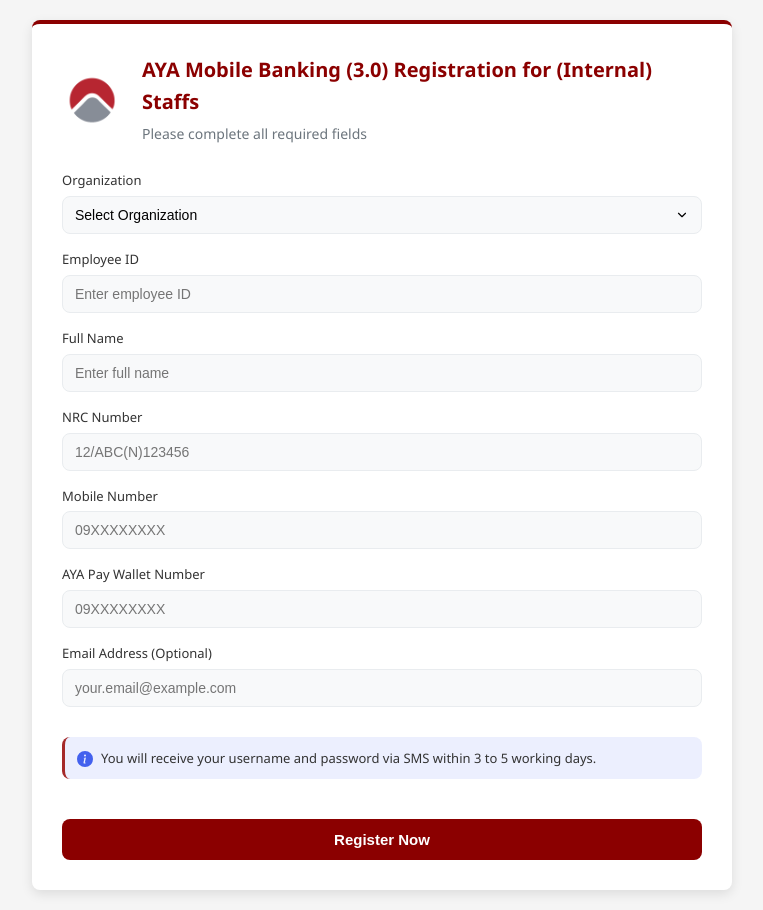
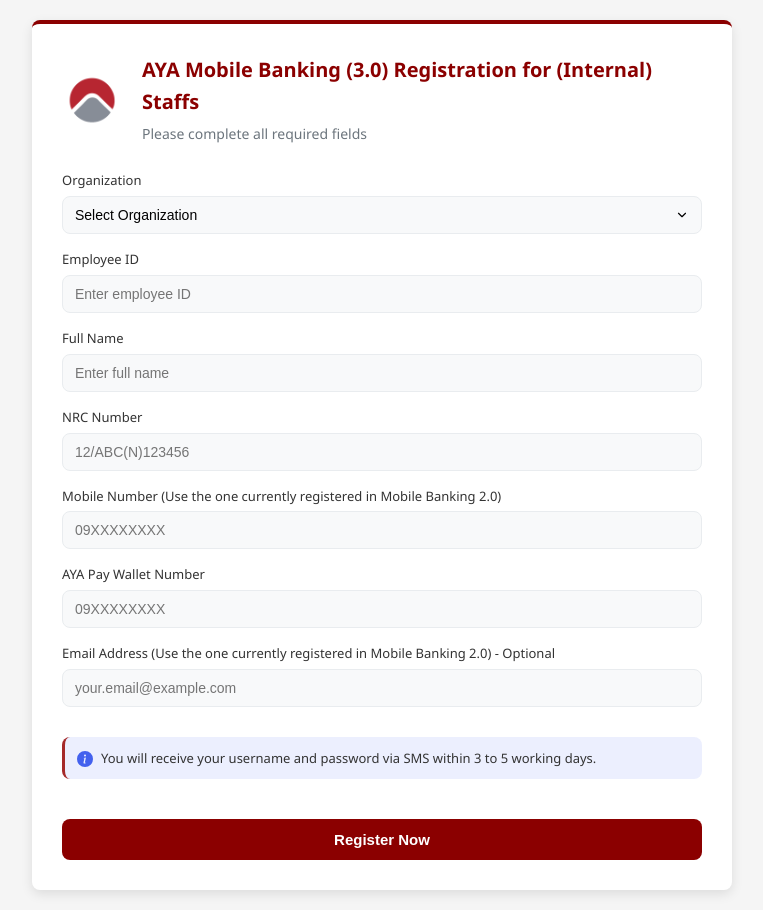
Before and after one commit to tayzar-ptzm/mobile-staff-registration, a React (Create React App) app: page / in a window 1280 px wide. Shown: the whole page, without its empty margins (258-1021 px from the left). Built offline with nearby package versions, Linux system fonts and the light colour scheme.

Commit message:
Updated 16

```diff
--- a/src/StaffRegistrationForm.js
+++ b/src/StaffRegistrationForm.js
@@ -273,7 +273,7 @@
           </div>
           {/* Mobile Number Field */}
           <div className={`modern-form-group ${errors.mobileNumber ? 'has-error' : ''}`}>
-            <label htmlFor="mobileNumber">Mobile Number</label>
+            <label htmlFor="mobileNumber">Mobile Number (Use the one currently registered in Mobile Banking 2.0)</label>
             <input
               type="tel"
               id="mobileNumber"
@@ -305,7 +305,7 @@
 
           {/* Email Field */}
           <div className={`modern-form-group ${errors.email ? 'has-error' : ''}`}>
-            <label htmlFor="email">Email Address (Optional)</label>
+            <label htmlFor="email">Email Address (Use the one currently registered in Mobile Banking 2.0) - Optional</label>
             <input
               type="email"
               id="email"
```
